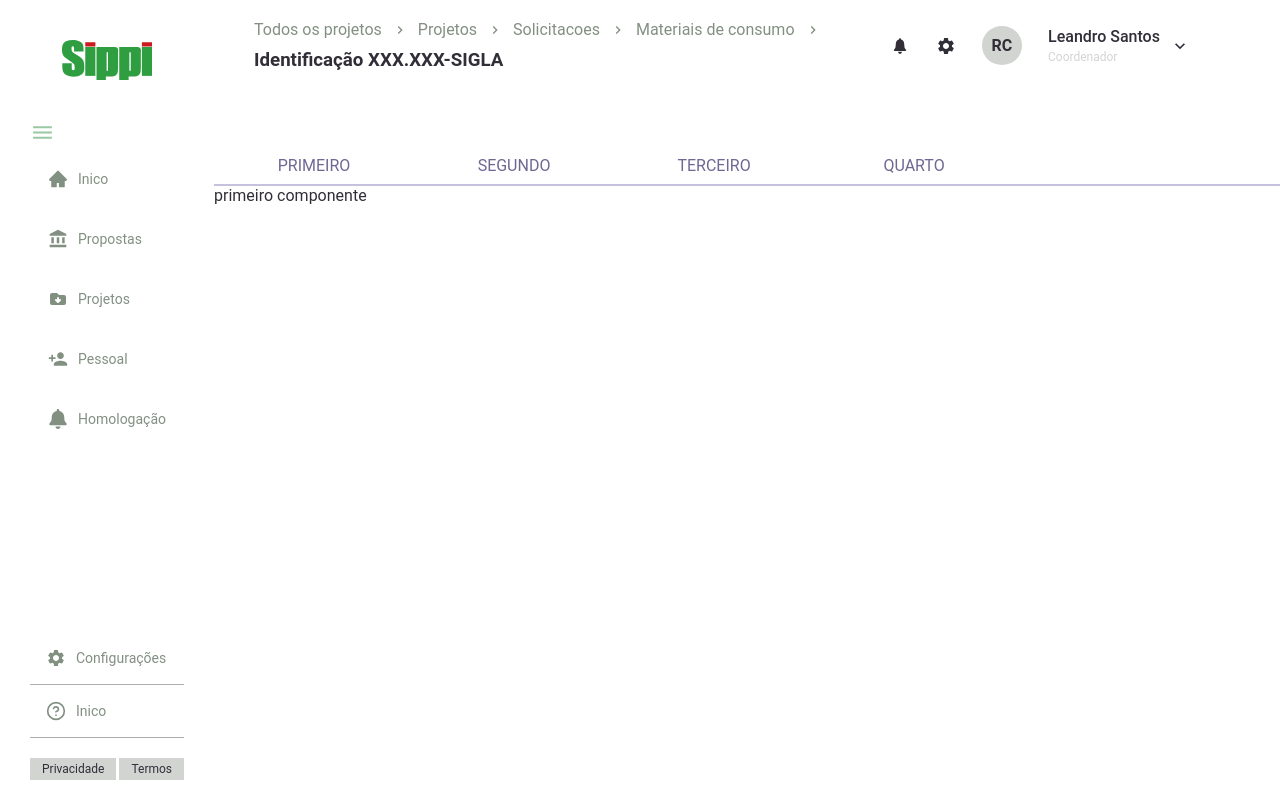
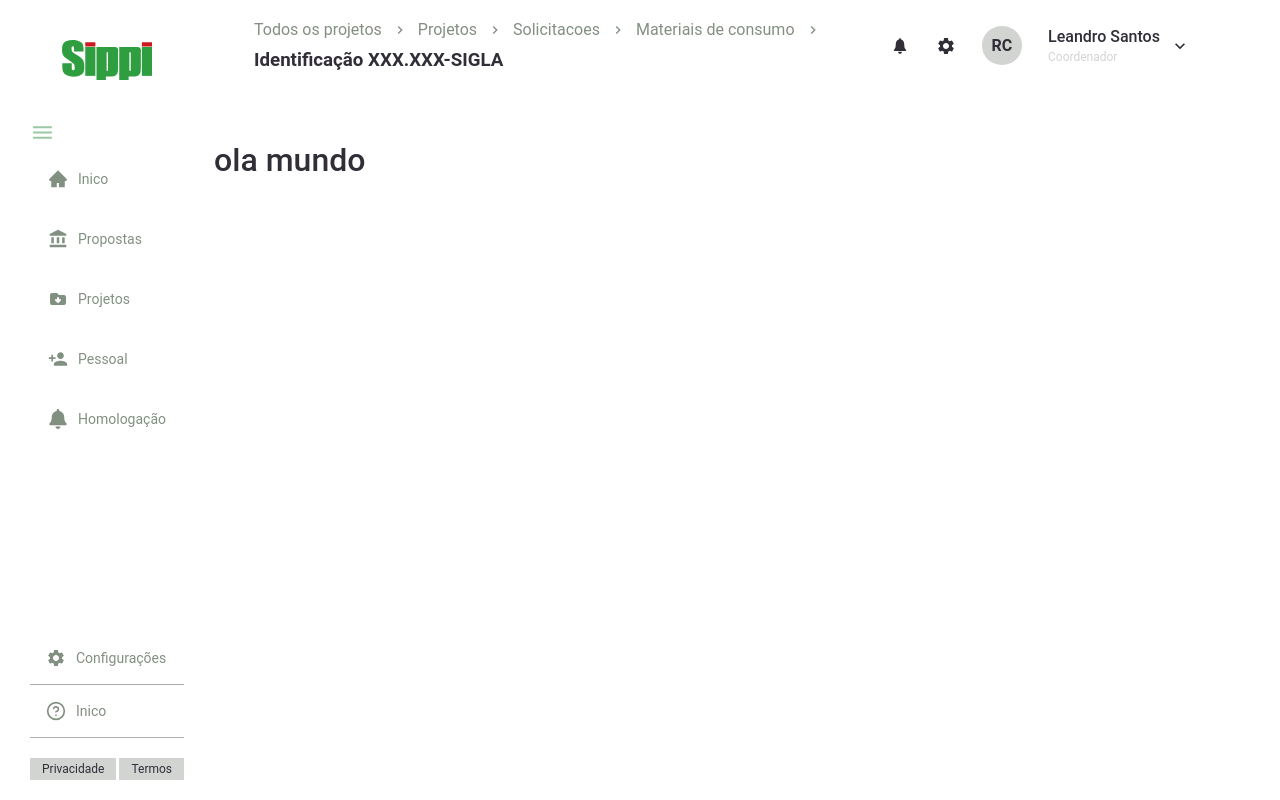
Before and after one commit to LeandroSannt/desafio-sippi-react, a React (Create React App) app: page / in a window 1280 px wide. Built offline with nearby package versions, Linux system fonts and the light colour scheme.

Commit message:
novo componenete

```diff
--- /dev/null
+++ b/src/components/Macroentregas/index.tsx
@@ -0,0 +1,11 @@
+import React from "react";
+
+const Macroentrega: React.FC = () => {
+  return (
+    <>
+      <h1>ola mundo</h1>
+    </>
+  );
+};
+
+export default Macroentrega;
--- a/src/pages/Create/index.tsx
+++ b/src/pages/Create/index.tsx
@@ -1,24 +1,13 @@
 import React, { useCallback, useRef, useState } from "react";
 import { Container } from "./styles";
 import Header from "../../components/header";
-
-import Tabs from "../../components/Tabs";
+import MacroEntrega from "../../components/Macroentregas";
 
 const Create: React.FC = () => {
   return (
     <Container>
       <Header />
-      <Tabs
-        subTabs={false}
-        main={["primeiro", "segundo", "terceiro", "quarto"]}
-        //subMain={["primeiro sub", "segundo sub", "terceiro sub", "quarto sub"]}
-        component={[
-          <div>primeiro componente</div>,
-          <div>segundo componente</div>,
-          <div>terceiro componentes</div>,
-          <div>quarto componentes</div>,
-        ]}
-      />
+      <MacroEntrega />
     </Container>
   );
 };
```
Also changed, not shown: src/components/SubTabs/Untitled-1.txt (renamed from src/components/Tabs/Untitled-1.txt), src/components/SubTabs/index.tsx (renamed from src/components/Tabs/index.tsx), src/components/SubTabs/styles.module.scss (renamed from src/components/Tabs/styles.module.scss), src/components/SubTabs/styles.ts (renamed from src/components/Tabs/styles.ts).
